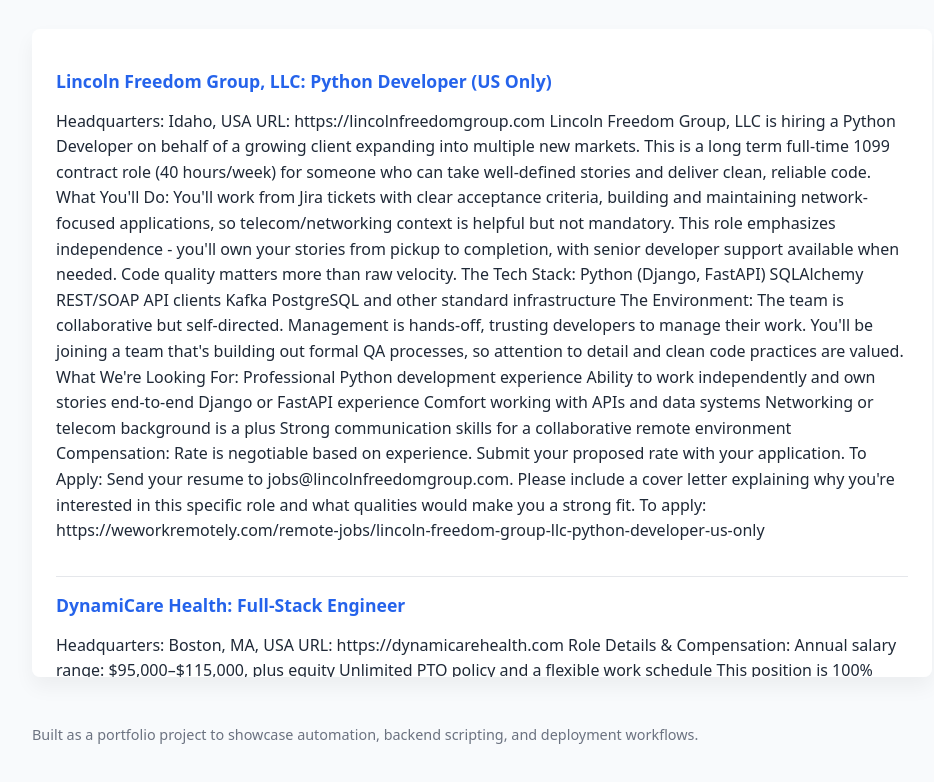
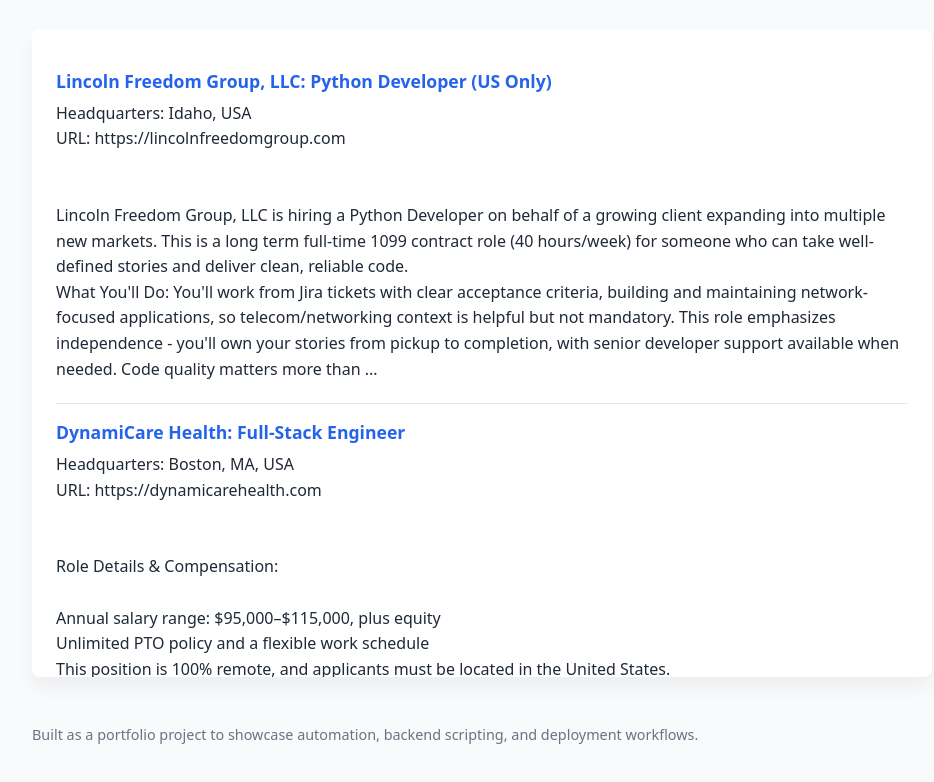
Before and after one commit to KevesDev/csjobs-feed, a plain HTML site: page index.html in a window 1280 px wide. Shown: the part 166-948 px from the top of the page, without its empty margins (158-1092 px from the left). Drawn offline with Linux system fonts and the light colour scheme.

Commit message:
Enhance job description formatting in index.html
Truncate long job descriptions and preserve line breaks.

```diff
--- a/index.html
+++ b/index.html
@@ -65,6 +65,11 @@
       text-decoration: underline;
     }
 
+    .job-item p {
+      white-space: pre-line; /* preserves line breaks */
+      margin: 0.3rem 0;
+    }
+
     footer {
       margin-top: 3rem;
       font-size: 0.9rem;
@@ -98,18 +103,26 @@
         const xml = parser.parseFromString(text, "application/xml");
 
         const items = xml.querySelectorAll('item');
-        container.innerHTML = ''; // clear loading text
+        container.innerHTML = '';
 
         items.forEach(item => {
           const title = item.querySelector('title')?.textContent || '';
           const link = item.querySelector('link')?.textContent || '#';
-          const desc = item.querySelector('description')?.textContent || '';
+          let rawDesc = item.querySelector('description')?.textContent || '';
+
+          // Truncate long descriptions for readability
+          if (rawDesc.length > 700) {
+            rawDesc = rawDesc.slice(0, 700) + '...';
+          }
+
+          // Keep line breaks
+          const formattedDesc = rawDesc.replace(/\n/g, '\n');
 
           const jobEl = document.createElement('div');
           jobEl.className = 'job-item';
           jobEl.innerHTML = `
             <h3><a href="${link}" target="_blank">${title}</a></h3>
-            <p>${desc}</p>
+            <p>${formattedDesc}</p>
           `;
           container.appendChild(jobEl);
         });
```
